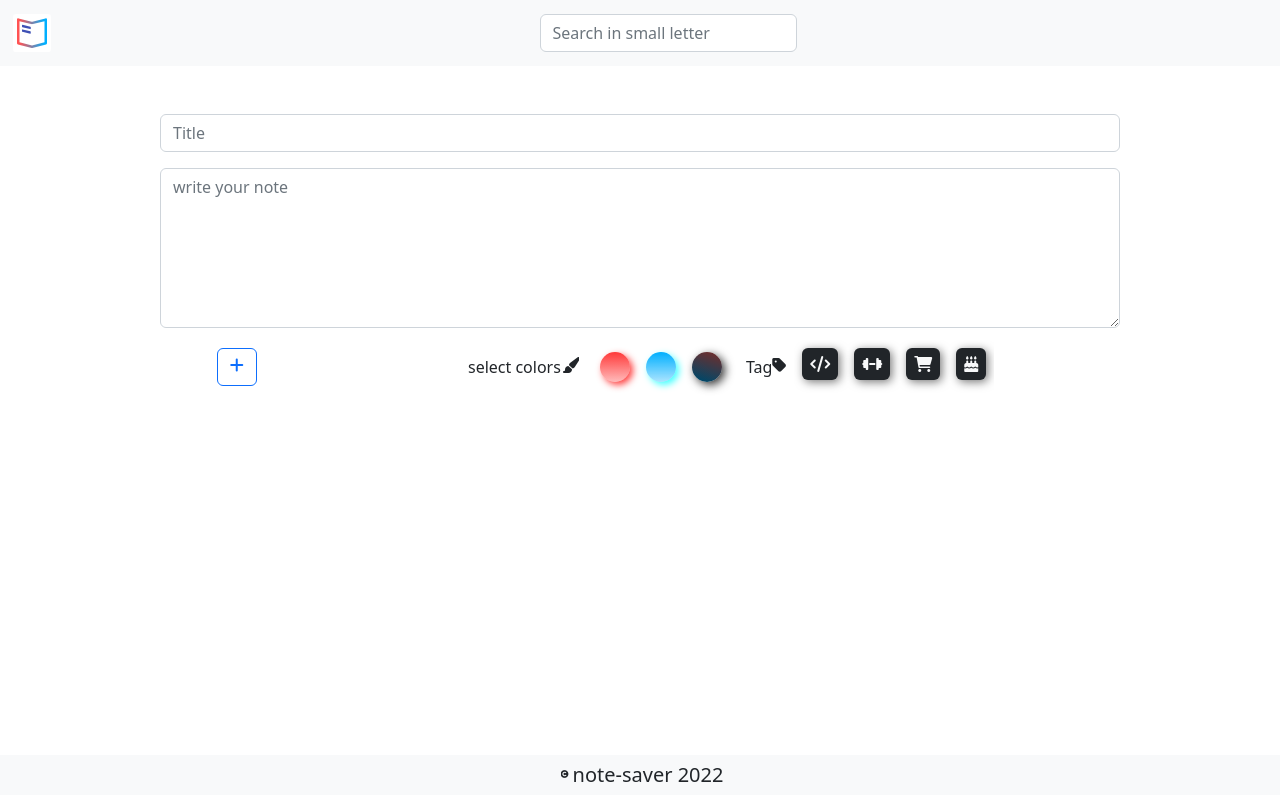
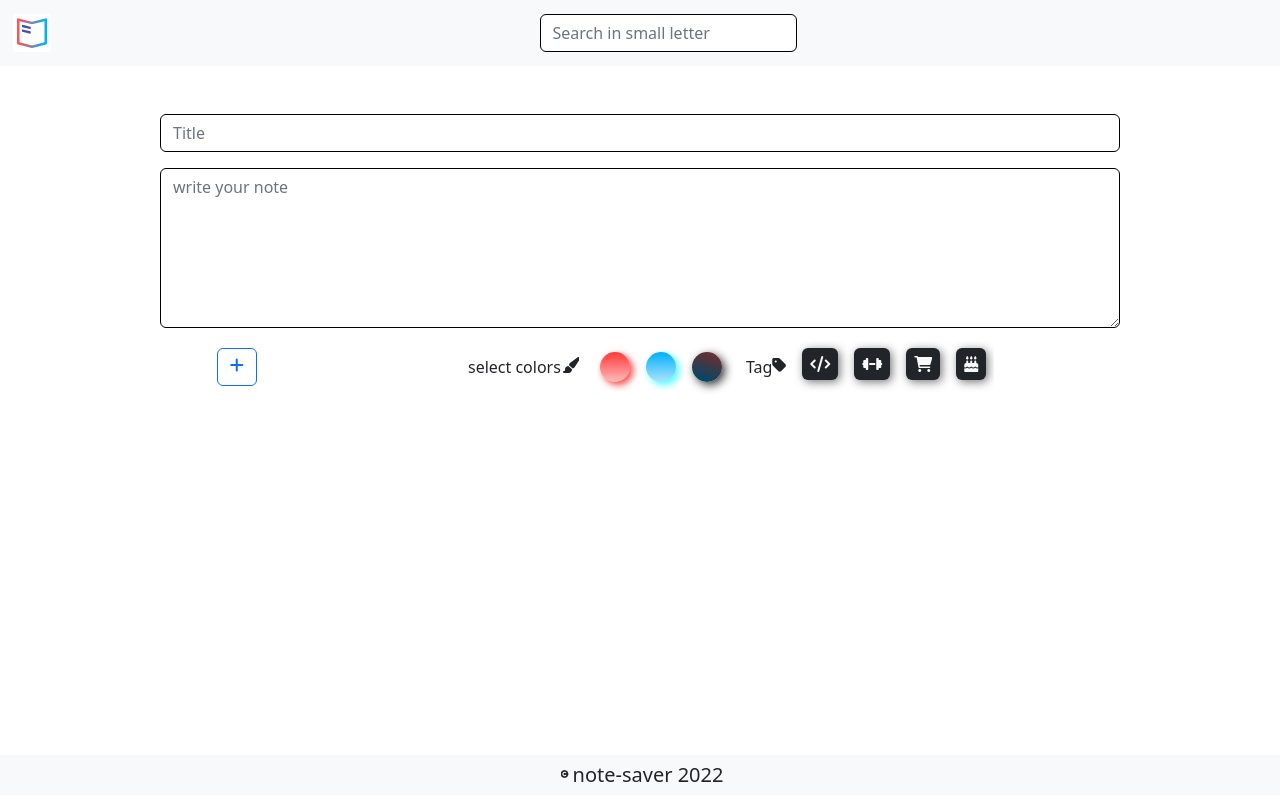
Before and after one commit to webpawan/Note-saver-App, a React (Create React App) app: page / in a window 1280 px wide. Built offline with nearby package versions, Linux system fonts and the light colour scheme.

Commit message:
1.5.3 bug fix border

```diff
--- a/src/Style.css
+++ b/src/Style.css
@@ -101,3 +101,8 @@ background-color: transparent  !important;
   background-color:rgba(0, 255, 255, 0.741);
   z-index: 100;
 }
+
+
+input ,textarea{
+  border: 1px solid black !important;
+}
```
